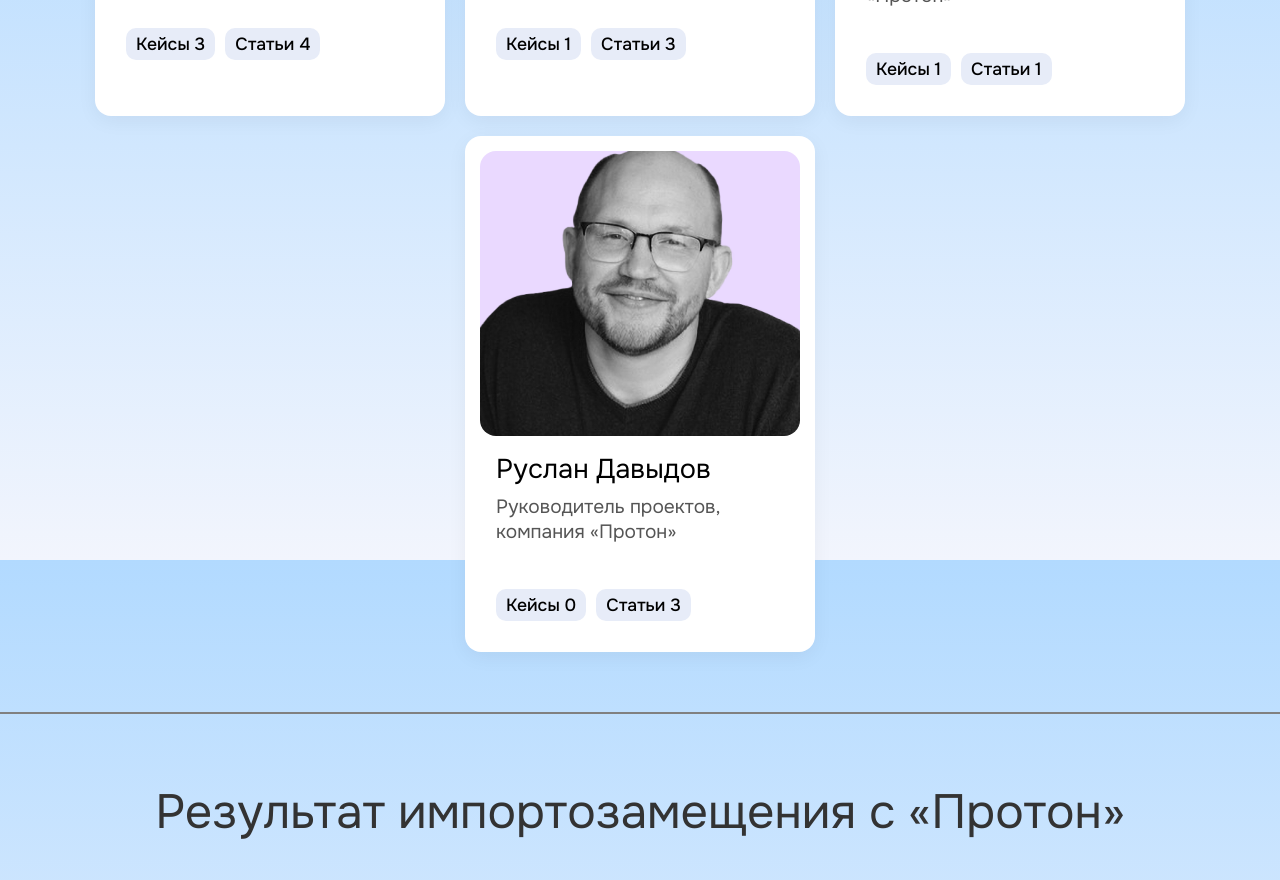
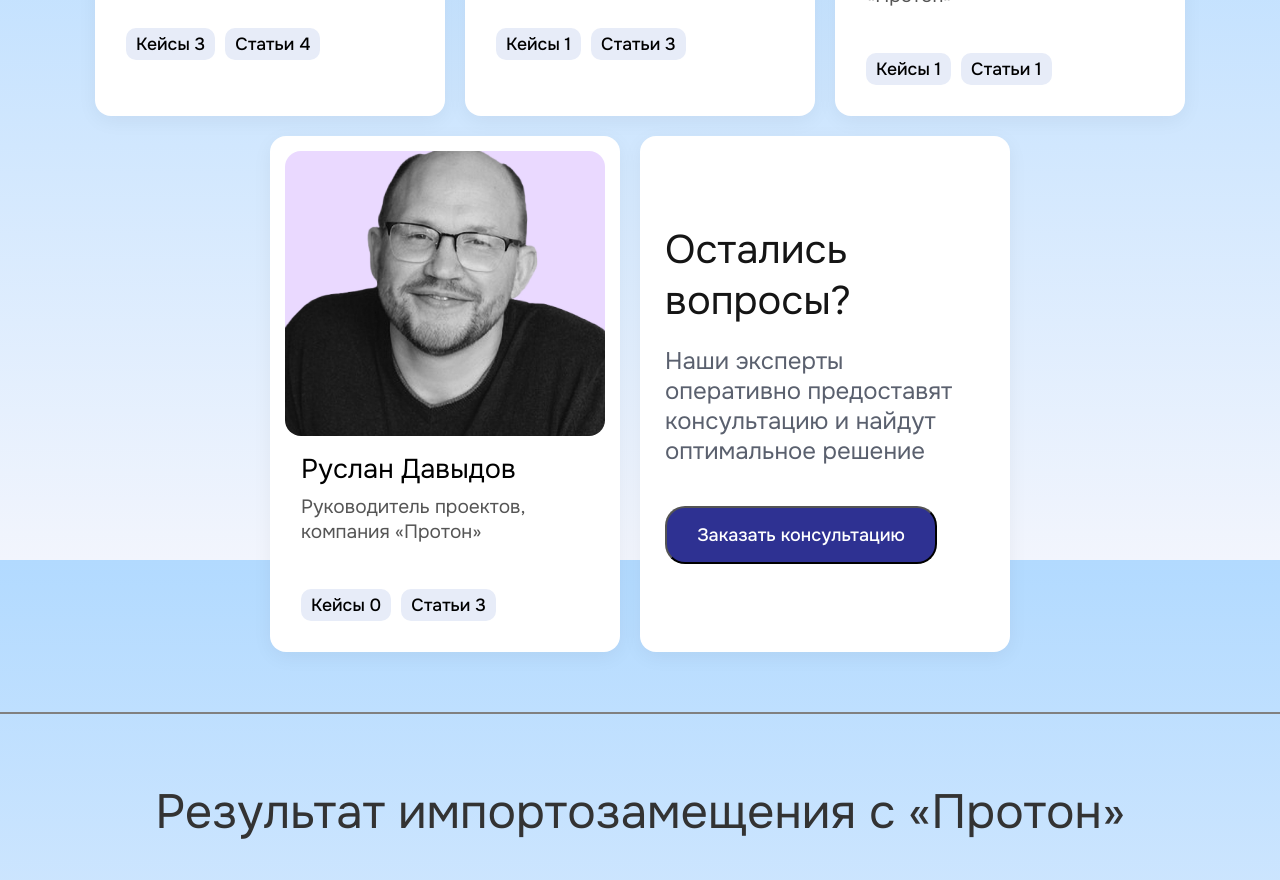
Before and after one commit to KseniaAly/Proton, a Nuxt app: page / in a window 1280 px wide. Shown: the part 5840-6720 px from the top of the page. Built offline with nearby package versions, Linux system fonts and the light colour scheme.

Commit message:
anya sdelala modalku

```diff
--- a/blocks/ann/BlockNine.vue
+++ b/blocks/ann/BlockNine.vue
@@ -1,5 +1,6 @@
 <script setup>
 import CardPeople from "~/components/ann/Card-people.vue";
+import CardModal from "~/components/ksy/CardModal.vue";
 </script>
 
 <template>
@@ -83,6 +84,8 @@ import CardPeople from "~/components/ann/Card-people.vue";
             <a href="#" class="content-link">Переход на процессное управление. Кейс сети аптек «Максавит» ↗</a>
           </template>
         </card-people>
+
+        <card-modal/>
       </div>
     </div>
   </div>
--- a/blocks/ann/BlockOne.vue
+++ b/blocks/ann/BlockOne.vue
@@ -1,4 +1,14 @@
 <script setup>
+import ModalWindow from "~/components/ksy/ModalWindow.vue";
+const openWindow = ref(false);
+
+function closeWindow(value){
+  openWindow.value = value;
+}
+function openModal(){
+  openWindow.value = true;
+}
+
 import { ref } from 'vue';
 
 const isMenuOpen = ref(false);
@@ -21,7 +31,7 @@ const isMenuOpen = ref(false);
             <a href="#">Блог</a>
             <a href="tel:+78312621876">+7 (831) 262-18-76</a>
             <a href="mailto:sales@proton-group.ru">sales@proton-group.ru</a>
-            <button class="btn-outline">Заказать консультацию</button>
+            <button @click="openModal" class="btn-outline">Заказать консультацию</button>
           </nav>
 
         </div>
@@ -46,7 +56,7 @@ const isMenuOpen = ref(false);
 
         <div class="bottom-row">
           <div class="buttons">
-            <button class="btn-primary">Заказать консультацию</button>
+            <button @click="openModal" class="btn-primary">Заказать консультацию</button>
             <a href="#" class="case-link">Читать кейс</a>
           </div>
           <p class="description">
@@ -56,6 +66,7 @@ const isMenuOpen = ref(false);
       </div>
     </section>
   </div>
+  <modal-window :open="openWindow" @close="closeWindow"/>
 </template>
 
 <style scoped>
```
